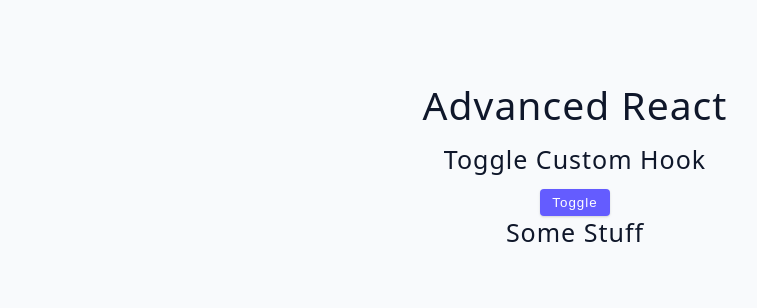
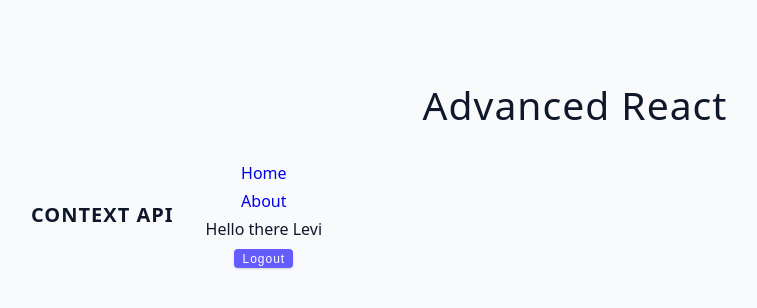
Before and after one commit to Levisogembo/react-advanced, a React (Vite) app: page / in a window 1280 px wide. Shown: the top 308 px of the page, without its empty margins (65-822 px from the left). Built offline with nearby package versions, Linux system fonts and the light colour scheme.

Commit message:
implemented context api for props

```diff
--- a/src/App.jsx
+++ b/src/App.jsx
@@ -1,4 +1,4 @@
-import Starter from './tutorial/08-custom-hooks/starter/01-toggle'
+import Starter from './tutorial/09-context-api/starter/prop drilling/Navbar'
 
 function App() {
   return (
--- /dev/null
+++ b/src/tutorial/09-context-api/starter/Navlinks.jsx
@@ -0,0 +1,19 @@
+import React, { createContext } from 'react'
+import Usercontainer from './Usercontainer';
+
+export const NavlinksContext = createContext()
+const Navlinks = () => {
+    return (
+        <NavlinksContext.Provider value={{user:'name'}}>
+            <div className='nav-container'>
+                <ul>
+                    <li><a href='#'>Home</a></li>
+                    <li><a href='#'>About</a></li>
+                    <li><Usercontainer /></li>
+                </ul>
+            </div>
+        </NavlinksContext.Provider>
+    )
+}
+
+export default Navlinks
--- /dev/null
+++ b/src/tutorial/09-context-api/starter/Usercontainer.jsx
@@ -0,0 +1,21 @@
+import React, { useContext } from 'react'
+import { NavbarContext } from './prop drilling/Navbar'
+import { NavlinksContext } from './Navlinks'
+
+const Usercontainer = () => {
+    //console.log(props);
+    const { user, logout } =  useContext(NavbarContext)
+    const tester = useContext(NavlinksContext)
+    console.log(tester);
+
+    return (
+        <div className='user-container'>
+            {user ? <div>
+                <p>Hello there {user.name}</p>
+                <button className='btn' onClick={logout}>Logout</button>
+            </div> : <button className='btn' >Please Login</button>}
+        </div>
+    )
+}
+
+export default Usercontainer
--- /dev/null
+++ b/src/tutorial/09-context-api/starter/prop drilling/Navbar.jsx
@@ -0,0 +1,22 @@
+
+import React, { createContext, useState } from 'react'
+import Navlinks from '../Navlinks'
+
+export const NavbarContext = createContext()
+
+
+const Navbar = () => {
+  const [user, setUser] = useState({ name: 'Levi' })
+
+  const logout = () => setUser(null)
+  return (
+    <NavbarContext.Provider value={{user,logout}}>
+      <nav className='navbar'>
+        <h5>CONTEXT API</h5>
+        <Navlinks />
+      </nav>
+    </NavbarContext.Provider>
+  )
+}
+
+export default Navbar
```
Also changed, not shown: src/tutorial/08-custom-hooks/starter/02-fetch-data.jsx (+5 -28 lines), src/tutorial/08-custom-hooks/starter/useFetch.js (added, +34 -0 lines), src/tutorial/08-custom-hooks/starter/useFetchPerson.js (added, +34 -0 lines).
